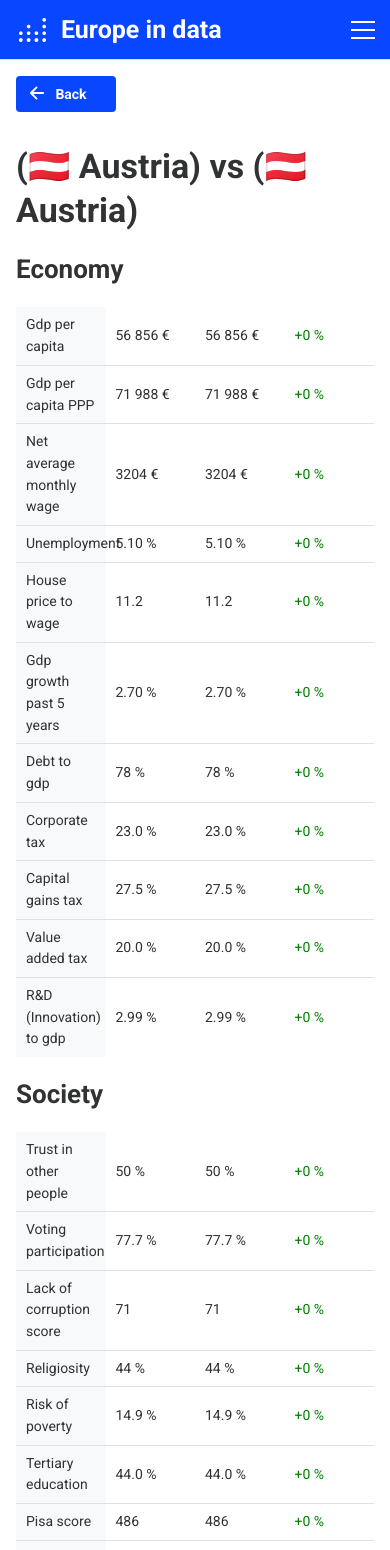
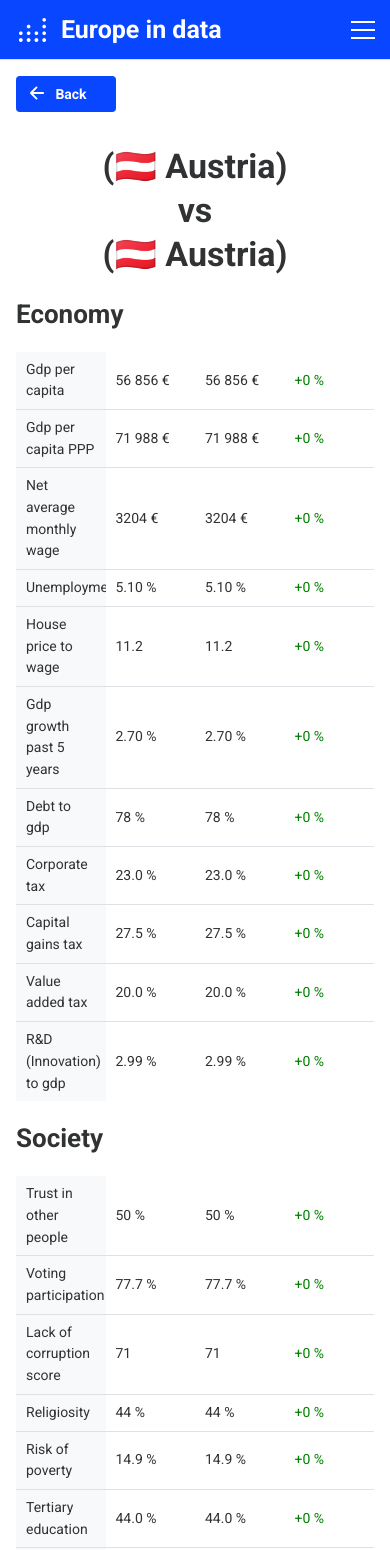
Before and after one commit to smravec/europe-in-data, a Next.js app: page /compare-countries in a window 390 px wide. Shown: the top 1550 px of the page. Built offline with nearby package versions, Linux system fonts and the light colour scheme.

Commit message:
Responsive compare countries page

```diff
--- a/app/compare-countries/page.js
+++ b/app/compare-countries/page.js
@@ -47,19 +47,33 @@ export default function CompareCountries(){
                     EconomyIndicators.map((indicator,index) =>{
                         return(
                         <Table.Tr key={index}>
-                            <Table.Th >{indicator[0]}</Table.Th>
-                            <Table.Td> {FormatBigNumber(CountryData[country1][indicator[1]][indicator[0]].toFixed(indicator[4]))} {indicator[3]}</Table.Td>
-                            <Table.Td> {FormatBigNumber(CountryData[country2][indicator[1]][indicator[0]].toFixed(indicator[4]))} {indicator[3]}</Table.Td>
+                            <Table.Th visibleFrom="sm">{indicator[0]}</Table.Th>
+                            <Table.Th hiddenFrom="sm" style={ {overflow:"scroll"}}>{indicator[0]}</Table.Th>
+                            <Table.Td visibleFrom="sm"> {FormatBigNumber(CountryData[country1][indicator[1]][indicator[0]].toFixed(indicator[4]))} {indicator[3]}</Table.Td>
+                            <Table.Td hiddenFrom="sm" style={{overflow:"scroll"}}> {FormatBigNumber(CountryData[country1][indicator[1]][indicator[0]].toFixed(indicator[4]))} {indicator[3]}</Table.Td>
+                            <Table.Td visibleFrom="sm"> {FormatBigNumber(CountryData[country2][indicator[1]][indicator[0]].toFixed(indicator[4]))} {indicator[3]}</Table.Td>
+                            <Table.Td hiddenFrom="sm"style={{overflow:"scroll"}}> {FormatBigNumber(CountryData[country2][indicator[1]][indicator[0]].toFixed(indicator[4]))} {indicator[3]}</Table.Td>
                             { CountryData[country1][indicator[1]][indicator[0]] <= CountryData[country2][indicator[1]][indicator[0]] ?
-                            <Table.Td style={{color:"green"}}>
+                            <Table.Td hiddenFrom="sm" style={{color:"green",overflow:"scroll"}}>
                                 +{(CountryData[country1][indicator[1]][indicator[0]] == CountryData[country2][indicator[1]][indicator[0]]) ? "0":
                                 Math.trunc(((CountryData[country2][indicator[1]][indicator[0]]) - CountryData[country1][indicator[1]][indicator[0]]) / CountryData[country1][indicator[1]][indicator[0]] * 100)
                                 } %
                             </Table.Td>:
-                            <Table.Td style={{color:"red"}}>
+                            <Table.Td hiddenFrom="sm" style={{color:"red",overflow:"scroll"}}>
                             -{Math.trunc(((CountryData[country2][indicator[1]][indicator[0]] - CountryData[country1][indicator[1]][indicator[0]]) / CountryData[country1][indicator[1]][indicator[0]] * 100))} %
                             </Table.Td>
                             }
+                            { CountryData[country1][indicator[1]][indicator[0]] <= CountryData[country2][indicator[1]][indicator[0]] ?
+                            <Table.Td visibleFrom="sm" style={{color:"green"}}>
+                                +{(CountryData[country1][indicator[1]][indicator[0]] == CountryData[country2][indicator[1]][indicator[0]]) ? "0":
+                                Math.trunc(((CountryData[country2][indicator[1]][indicator[0]]) - CountryData[country1][indicator[1]][indicator[0]]) / CountryData[country1][indicator[1]][indicator[0]] * 100)
+                                } %
+                            </Table.Td>:
+                            <Table.Td visibleFrom="sm" style={{color:"red"}}>
+                            -{Math.trunc(((CountryData[country2][indicator[1]][indicator[0]] - CountryData[country1][indicator[1]][indicator[0]]) / CountryData[country1][indicator[1]][indicator[0]] * 100))} %
+                            </Table.Td>
+                            }
+
                         </Table.Tr>)
                     })
                 }
@@ -82,19 +96,36 @@ export default function CompareCountries(){
     const Society = (
         <Table.Tbody>
                 {
+
                     SocietyIndicators.map((indicator,index) =>{
                         return(
                         <Table.Tr key={index}>
-                            <Table.Th >{indicator[0]}</Table.Th>
-                            <Table.Td> {FormatBigNumber(CountryData[country1][indicator[1]][indicator[0]].toFixed(indicator[4]))} {indicator[3]}</Table.Td>
-                            <Table.Td> {FormatBigNumber(CountryData[country2][indicator[1]][indicator[0]].toFixed(indicator[4]))} {indicator[3]}</Table.Td>
+                            <Table.Th visibleFrom="sm">{indicator[0]}</Table.Th>
+                            <Table.Th hiddenFrom="sm" style={ {overflow:"scroll"}}>{indicator[0]}</Table.Th>
+                            <Table.Td visibleFrom="sm"> {FormatBigNumber(CountryData[country1][indicator[1]][indicator[0]].toFixed(indicator[4]))} {indicator[3]}</Table.Td>
+                            <Table.Td hiddenFrom="sm" style={ {overflow:"scroll"}}> {FormatBigNumber(CountryData[country1][indicator[1]][indicator[0]].toFixed(indicator[4]))} {indicator[3]}</Table.Td>
+
+                            <Table.Td visibleFrom="sm"> {FormatBigNumber(CountryData[country2][indicator[1]][indicator[0]].toFixed(indicator[4]))} {indicator[3]}</Table.Td>
+                            <Table.Td hiddenFrom="sm" style={ {overflow:"scroll"}}> {FormatBigNumber(CountryData[country2][indicator[1]][indicator[0]].toFixed(indicator[4]))} {indicator[3]}</Table.Td>
+
                             { CountryData[country1][indicator[1]][indicator[0]] <= CountryData[country2][indicator[1]][indicator[0]] ?
-                            <Table.Td style={{color:"green"}}>
+                            <Table.Td visibleFrom="sm" style={{color:"green"}}>
                                 +{(CountryData[country1][indicator[1]][indicator[0]] == CountryData[country2][indicator[1]][indicator[0]]) ? "0":
                                 Math.trunc(((CountryData[country2][indicator[1]][indicator[0]]) - CountryData[country1][indicator[1]][indicator[0]]) / CountryData[country1][indicator[1]][indicator[0]] * 100)
                                 } %
                             </Table.Td>:
-                            <Table.Td style={{color:"red"}}>
+                            <Table.Td visibleFrom="sm" style={{color:"red"}}>
+                            -{Math.trunc(((CountryData[country2][indicator[1]][indicator[0]] - CountryData[country1][indicator[1]][indicator[0]]) / CountryData[country1][indicator[1]][indicator[0]] * 100))} %
+                            </Table.Td>
+                            }
+
+                            { CountryData[country1][indicator[1]][indicator[0]] <= CountryData[country2][indicator[1]][indicator[0]] ?
+                            <Table.Td hiddenFrom="sm"  style={{color:"green", overflow:"scroll"}}>
+                                +{(CountryData[country1][indicator[1]][indicator[0]] == CountryData[country2][indicator[1]][indicator[0]]) ? "0":
+                                Math.trunc(((CountryData[country2][indicator[1]][indicator[0]]) - CountryData[country1][indicator[1]][indicator[0]]) / CountryData[country1][indicator[1]][indicator[0]] * 100)
+                                } %
+                            </Table.Td>:
+                            <Table.Td hiddenFrom="sm" style={{color:"red", overflow:"scroll"}}>
                             -{Math.trunc(((CountryData[country2][indicator[1]][indicator[0]] - CountryData[country1][indicator[1]][indicator[0]]) / CountryData[country1][indicator[1]][indicator[0]] * 100))} %
                             </Table.Td>
                             }
@@ -109,8 +140,12 @@ export default function CompareCountries(){
             <Flex direction={"column"} >
             <BackButton/>
 
-            <Title order={1} mb={"lg"} mt={"sm"}>
-            ({CountryData[country1]["Icon"]} {country1}) vs ({CountryData[country2]["Icon"]} {country2})
+            <Title hiddenFrom="sm" order={1} mb={"lg"} mt={"sm"} ta={"center"}>
+            ({CountryData[country1]["Icon"]} {country1}) <br/> vs <br/> ({CountryData[country2]["Icon"]} {country2})
+            </Title>
+
+            <Title visibleFrom="sm" order={1} mb={"lg"} mt={"sm"} ta={"center"}>
+            ({CountryData[country1]["Icon"]} {country1}) vs  ({CountryData[country2]["Icon"]} {country2})
             </Title>
 
             <Title order={2} mb={"lg"}>
@@ -118,63 +153,11 @@ export default function CompareCountries(){
             </Title>
             <Table variant="vertical" layout="fixed" >
                    {Economy}
-
-{/*
-                    <Table.Tr>
-                    <Table.Th>Gdp per capita PPP</Table.Th>
-                    <Table.Td> {FormatBigNumber(Math.trunc(CountryData[country1]["2023"]["Gdp per capita PPP"]))} €</Table.Td>
-                    </Table.Tr>
-
-                    <Table.Tr>
-                    <Table.Th>Net average monthly wage</Table.Th>
-                    <Table.Td>{FormatBigNumber(Math.trunc(CountryData[country1]["2023"]["Net average monthly wage"] ))} €</Table.Td>
-                    </Table.Tr>
-
-                    <Table.Tr>
-                    <Table.Th>Unemployment</Table.Th>
-                    <Table.Td>{CountryData[country1]["2023"]["Unemployment"]} %</Table.Td>
-                    </Table.Tr>
-
-                    <Table.Tr>
-                    <Table.Th>House price to wage</Table.Th>
-                    <Table.Td>{CountryData[country1]["2023"]["House price to wage"]}</Table.Td>
-                    </Table.Tr>
-
-                    <Table.Tr>
-                    <Table.Th>Gdp growth past 5 years</Table.Th>
-                    <Table.Td>{Math.trunc(CountryData[country1]["2023"]["Gdp growth past 5 years"])} %</Table.Td>
-                    </Table.Tr>
-
-                    <Table.Tr>
-                    <Table.Th>Debt to gdp</Table.Th>
-                    <Table.Td>{Math.trunc(CountryData[country1]["2023"]["Debt to gdp"])} %</Table.Td>
-                    </Table.Tr>
-
-                    <Table.Tr>
-                    <Table.Th>Corporate tax</Table.Th>
-                    <Table.Td>{Math.trunc(CountryData[country1]["2023"]["Corporate tax"])} %</Table.Td>
-                    </Table.Tr>
-
-                    <Table.Tr>
-                    <Table.Th>Capital gains tax</Table.Th>
-                    <Table.Td>{Math.trunc(CountryData[country1]["2023"]["Capital gains tax"])} %</Table.Td>
-                    </Table.Tr>
-
-                    <Table.Tr>
-                    <Table.Th>Value added tax</Table.Th>
-                    <Table.Td>{Math.trunc(CountryData[country1]["2023"]["Value added tax"])} %</Table.Td>
-                    </Table.Tr>
-
-                    <Table.Tr>
-                    <Table.Th>R&D (Innovation) to gdp</Table.Th>
-                    <Table.Td>{Math.trunc(CountryData[country1]["2021"]["R&D (Innovation) to gdp"] * 100) / 100} %</Table.Td>
-                    </Table.Tr> */}
             </Table>
 
             <Title order={2} mb={"lg"} mt={"lg"}>
                 Society
             </Title>
-
             <Table variant="vertical" layout="fixed" >
                    {Society}
             </Table>
```
